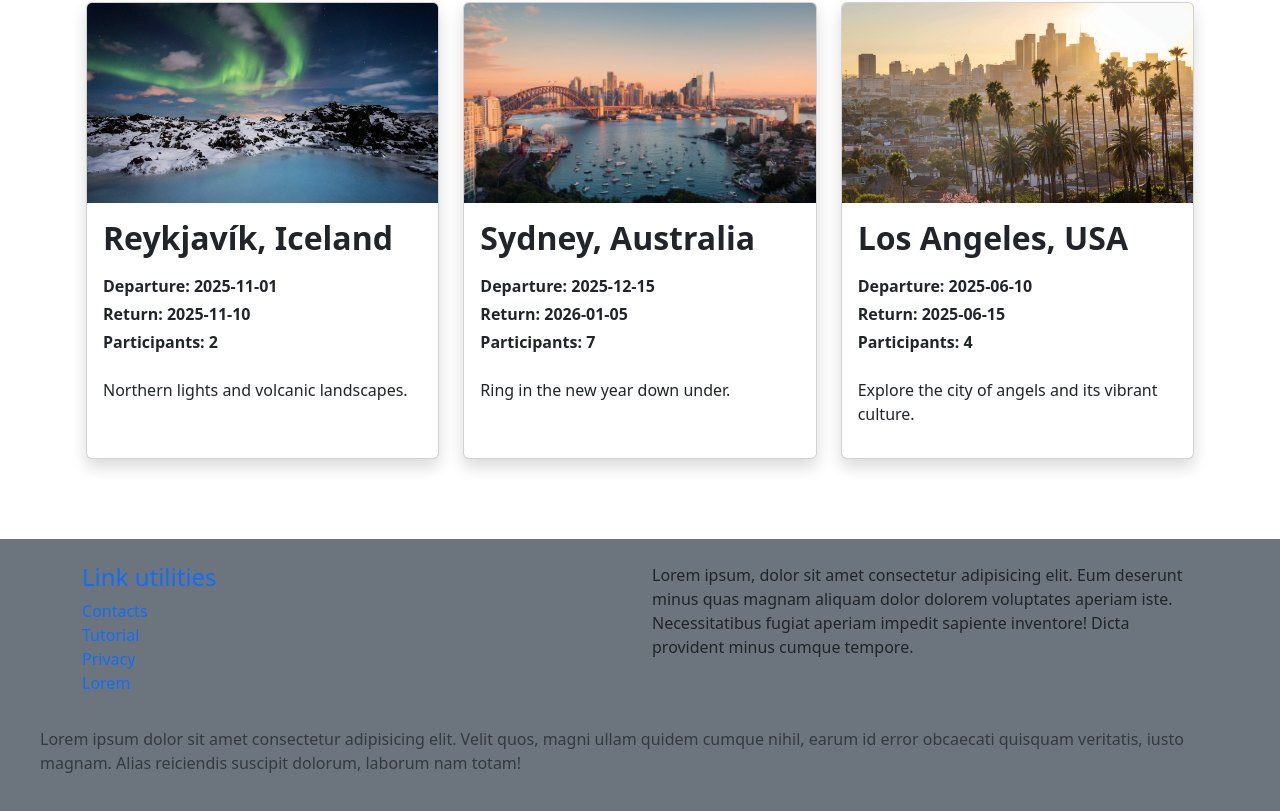
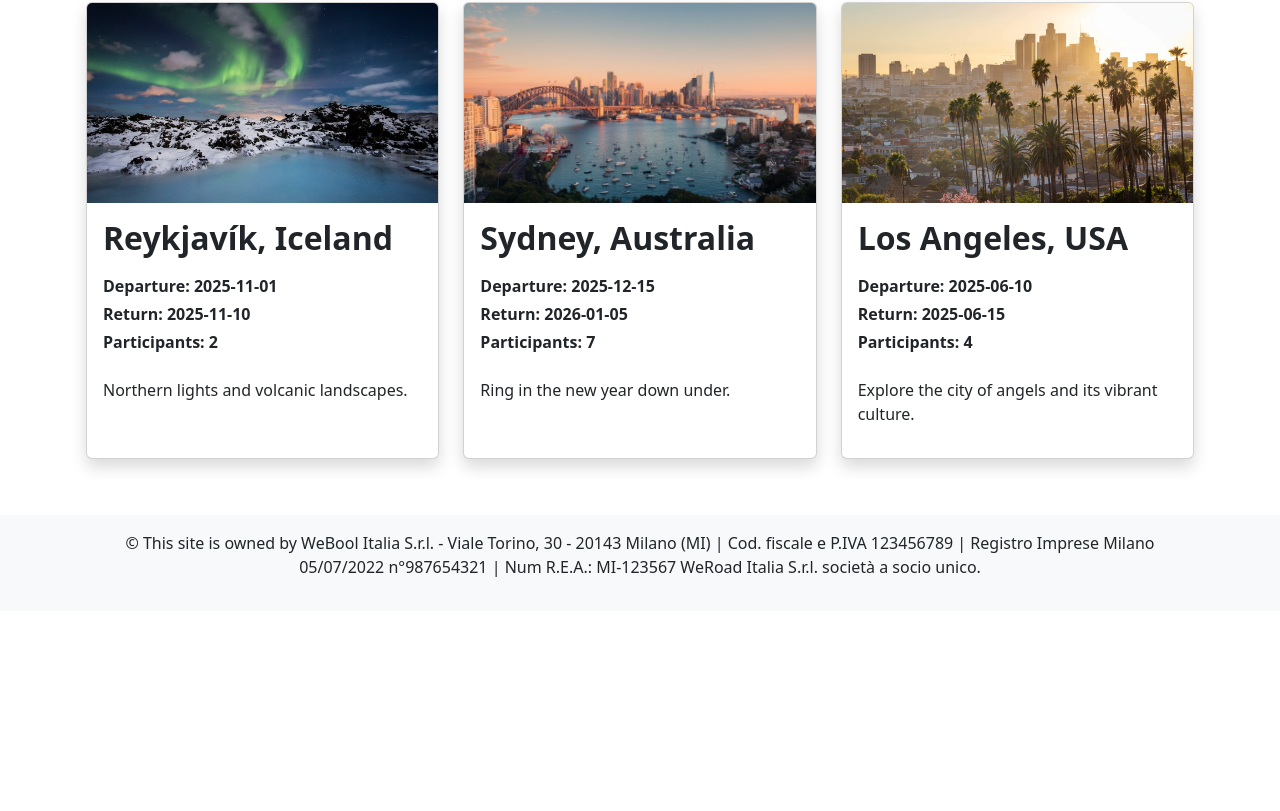
Before and after one commit to JanLascala/we-road, a React (Vite) app in the folder vite-project/: page / in a window 1280 px wide. Shown: the part 1157-1968 px from the top of the page. After the commit the page ends 1768 px from the top, so only its background shows below. Built offline with nearby package versions, Linux system fonts and the light colour scheme; a web font is replaced by a local one.

Commit message:
Refactor Footer component to improve layout and styling; update background color and remove unnecessary elements for a cleaner design.

```diff
--- a/vite-project/src/Componets/Footer.jsx
+++ b/vite-project/src/Componets/Footer.jsx
@@ -1,28 +1,13 @@
 export default function Footer() {
 
     return (
-        <footer className="bg-secondary mt-5 p-4">
-            <div className="container d-flex justify-content-around align-items-center gap-3 bg-secondary">
-                <div className="row">
-                    <div className="col-6">
-                        <ul className="list-unstyled">
-                            <li><a href="#"><h4>Link utilities</h4></a></li>
-                            <li><a href="#">Contacts</a></li>
-                            <li><a href="#">Tutorial</a></li>
-                            <li><a href="#">Privacy</a></li>
-                            <li><a href="#">Lorem</a></li>
-                        </ul>
-                    </div>
-                    <div className="col-6">
-                        <p>
-                            Lorem ipsum, dolor sit amet consectetur adipisicing elit. Eum deserunt minus quas magnam aliquam dolor dolorem voluptates aperiam iste. Necessitatibus fugiat aperiam impedit sapiente inventore! Dicta provident minus cumque tempore.
-                        </p>
-                    </div>
+        <>
+            <footer className="bg-light py-3 mt-4">
+                <div className="container text-center">
+                    <p>&copy; This site is owned by WeBool Italia S.r.l. - Viale Torino, 30 - 20143 Milano (MI) | Cod. fiscale e P.IVA 123456789 | Registro Imprese Milano 05/07/2022 n°987654321 | Num R.E.A.: MI-123567 WeRoad Italia S.r.l. società a socio unico.</p>
                 </div>
-            </div>
-            <p className="copyright text-muted m-3">Lorem ipsum dolor sit amet consectetur adipisicing elit. Velit quos, magni ullam quidem cumque nihil, earum id error obcaecati quisquam veritatis, iusto magnam. Alias reiciendis suscipit dolorum, laborum nam totam!</p>
-
-        </footer>
+            </footer>
+        </>
     )
 
 }
```
